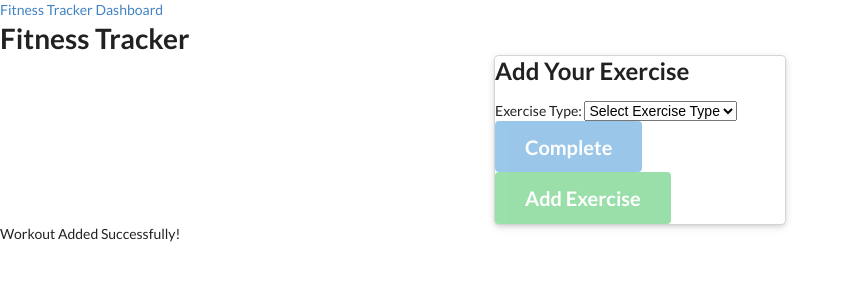
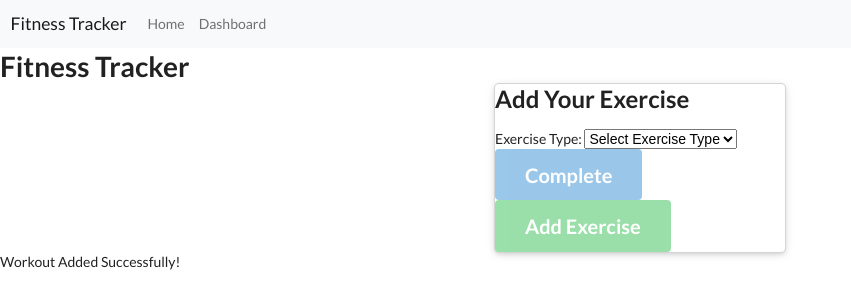
Before and after one commit to BreadBooks/Fitness-Tracker, a plain HTML site: page public/exercise.html in a window 1280 px wide. Shown: the whole page, without its empty margins (0-851 px from the left). Drawn offline with nearby package versions, Linux system fonts and the light colour scheme; no server answers.

Commit message:
Added Navbar

```diff
--- a/public/exercise.html
+++ b/public/exercise.html
@@ -12,9 +12,20 @@
 </head>
 
 <body>
-  <nav>
-    <a href="index.html">Fitness Tracker</a>
-    <a href="stats.html">Dashboard</a>
+  <nav class="navbar navbar-expand-lg navbar-light bg-light">
+    <div class="container-fluid">
+      <a class="navbar-brand" href="#">Fitness Tracker</a>
+      <button class="navbar-toggler" type="button" data-bs-toggle="collapse" data-bs-target="#navbarNavAltMarkup"
+        aria-controls="navbarNavAltMarkup" aria-expanded="false" aria-label="Toggle navigation">
+        <span class="navbar-toggler-icon"></span>
+      </button>
+      <div class="collapse navbar-collapse" id="navbarNavAltMarkup">
+        <div class="navbar-nav">
+          <a class="nav-link" href="index.html">Home</a>
+          <a class="nav-link" href="stats.html">Dashboard</a>
+        </div>
+      </div>
+    </div>
   </nav>
   <div class="wrapper">
     <header>
```
Also changed, not shown: public/stats.html (+15 -3 lines).
